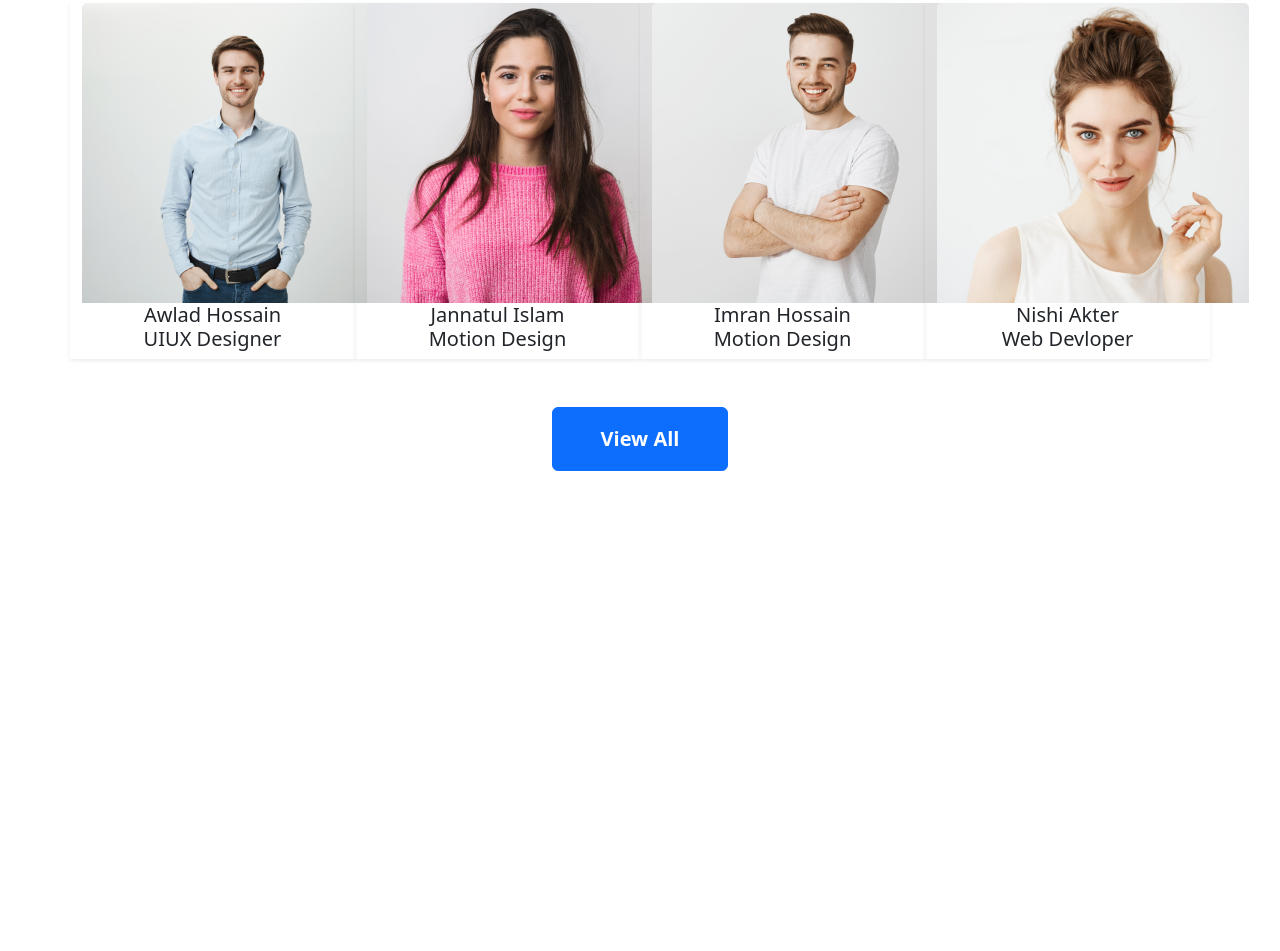
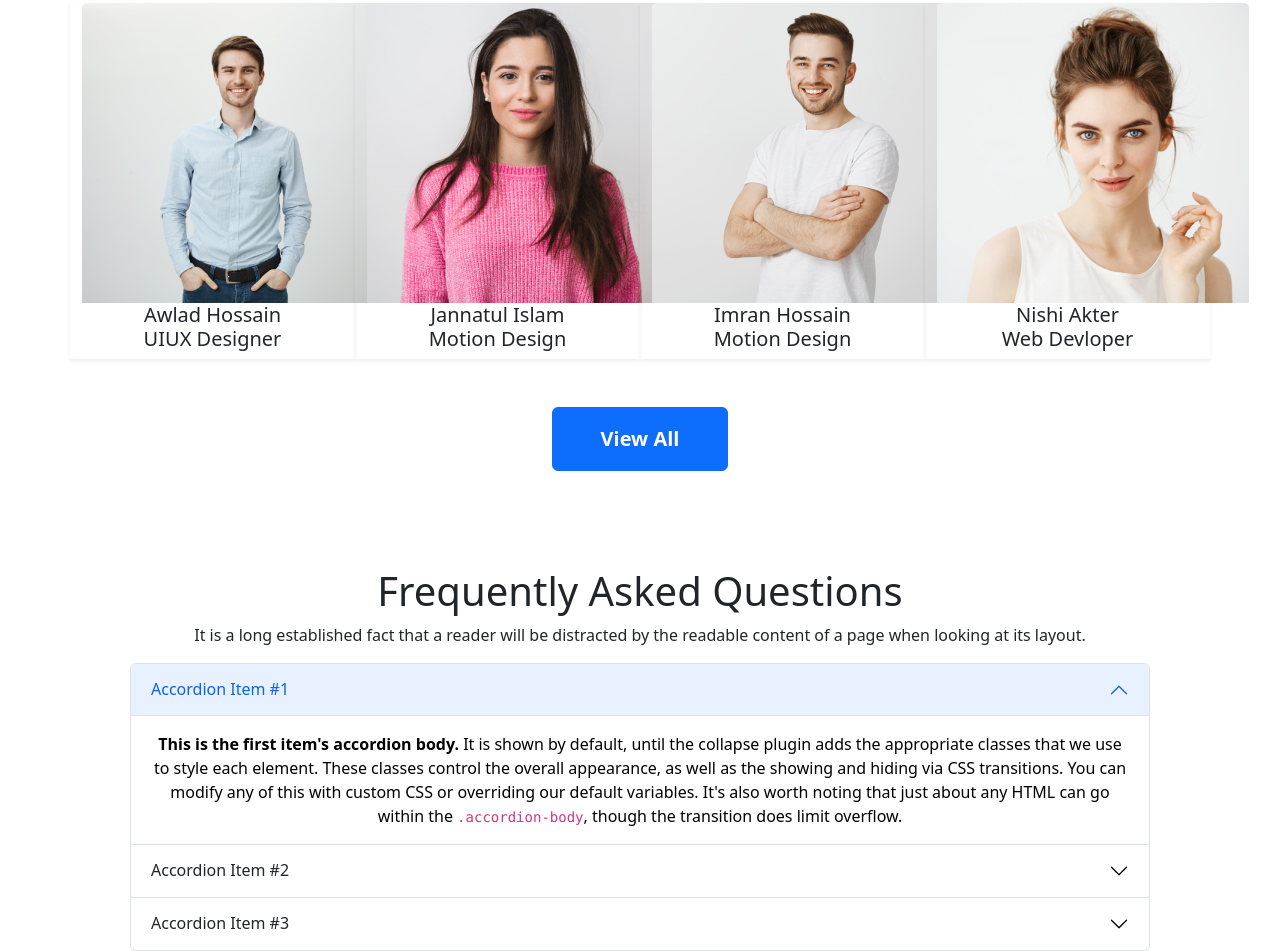
Before and after one commit to abuhanifornob/easy-learning-website-main, a plain HTML site: page index.html in a window 1280 px wide. Shown: the part 3051-4002 px from the top of the page. Before the commit the page ends 3618 px from the top, so only its background shows below. Drawn offline with Linux system fonts and the light colour scheme.

Commit message:
According add

```diff
--- a/index.html
+++ b/index.html
@@ -379,6 +379,60 @@
 
         </section>
 
+        <!-- Asked Questions Section start -->
+        <section class="container">
+            <div class="text-center px-lg-5">
+                <div>
+                    <h1>Frequently Asked Questions</h1>
+                    <p>It is a long established fact that a reader will be distracted by the readable content of a page when looking at its layout.</p>
+                </div>
+                <div class="accordion" id="accordionPanelsStayOpenExample">
+                    <div class="accordion-item">
+                        <h2 class="accordion-header" id="panelsStayOpen-headingOne">
+                            <button class="accordion-button" type="button" data-bs-toggle="collapse" data-bs-target="#panelsStayOpen-collapseOne" aria-expanded="true" aria-controls="panelsStayOpen-collapseOne">
+                      Accordion Item #1
+                    </button>
+                        </h2>
+                        <div id="panelsStayOpen-collapseOne" class="accordion-collapse collapse show" aria-labelledby="panelsStayOpen-headingOne">
+                            <div class="accordion-body">
+                                <strong>This is the first item's accordion body.</strong> It is shown by default, until the collapse plugin adds the appropriate classes that we use to style each element. These classes control the overall appearance, as
+                                well as the showing and hiding via CSS transitions. You can modify any of this with custom CSS or overriding our default variables. It's also worth noting that just about any HTML can go within the <code>.accordion-body</code>,
+                                though the transition does limit overflow.
+                            </div>
+                        </div>
+                    </div>
+                    <div class="accordion-item">
+                        <h2 class="accordion-header" id="panelsStayOpen-headingTwo">
+                            <button class="accordion-button collapsed" type="button" data-bs-toggle="collapse" data-bs-target="#panelsStayOpen-collapseTwo" aria-expanded="false" aria-controls="panelsStayOpen-collapseTwo">
+                      Accordion Item #2
+                    </button>
+                        </h2>
+                        <div id="panelsStayOpen-collapseTwo" class="accordion-collapse collapse" aria-labelledby="panelsStayOpen-headingTwo">
+                            <div class="accordion-body">
+                                <strong>This is the second item's accordion body.</strong> It is hidden by default, until the collapse plugin adds the appropriate classes that we use to style each element. These classes control the overall appearance,
+                                as well as the showing and hiding via CSS transitions. You can modify any of this with custom CSS or overriding our default variables. It's also worth noting that just about any HTML can go within the <code>.accordion-body</code>,
+                                though the transition does limit overflow.
+                            </div>
+                        </div>
+                    </div>
+                    <div class="accordion-item">
+                        <h2 class="accordion-header" id="panelsStayOpen-headingThree">
+                            <button class="accordion-button collapsed" type="button" data-bs-toggle="collapse" data-bs-target="#panelsStayOpen-collapseThree" aria-expanded="false" aria-controls="panelsStayOpen-collapseThree">
+                      Accordion Item #3
+                    </button>
+                        </h2>
+                        <div id="panelsStayOpen-collapseThree" class="accordion-collapse collapse" aria-labelledby="panelsStayOpen-headingThree">
+                            <div class="accordion-body">
+                                <strong>This is the third item's accordion body.</strong> It is hidden by default, until the collapse plugin adds the appropriate classes that we use to style each element. These classes control the overall appearance,
+                                as well as the showing and hiding via CSS transitions. You can modify any of this with custom CSS or overriding our default variables. It's also worth noting that just about any HTML can go within the <code>.accordion-body</code>,
+                                though the transition does limit overflow.
+                            </div>
+                        </div>
+                    </div>
+                </div>
+            </div>
+        </section>
+
 
     </main>
 
```
